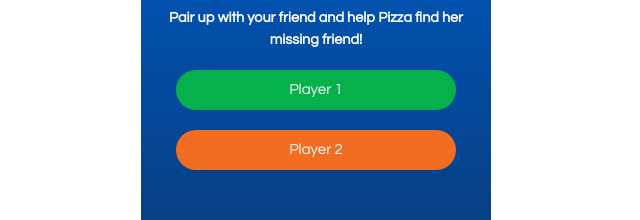
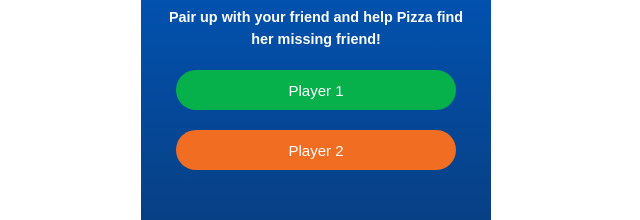
Before and after one commit to J1gsaww/adayaroundbangkok, a plain HTML site: page index.html in a window 1280 px wide. Shown: the part 417-637 px from the top of the page, without its empty margins (324-964 px from the left). Drawn offline with Linux system fonts and the light colour scheme.

Commit message:
font updated

```diff
--- a/index.html
+++ b/index.html
@@ -63,7 +63,6 @@
       text-align: center;
       max-width: 300px;
       font-weight: bold;
-      font-family: Century Gothic;
     }
 
     .button-container {
@@ -90,12 +89,10 @@
 
     .player1 {
       background-color: #06b04b;
-      font-family: Century Gothic;
     }
 
     .player2 {
       background-color: #f16d22;
-      font-family: Century Gothic;
     }
 
     @media (min-height: 600px) {
```
